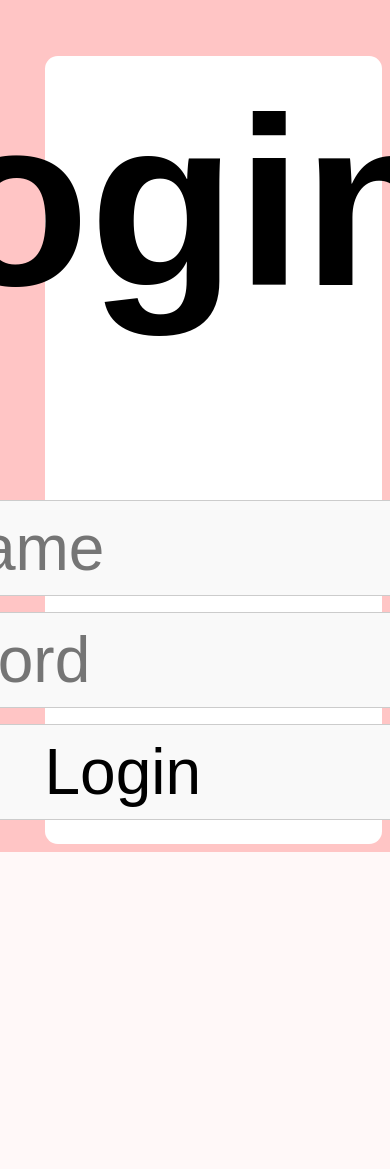
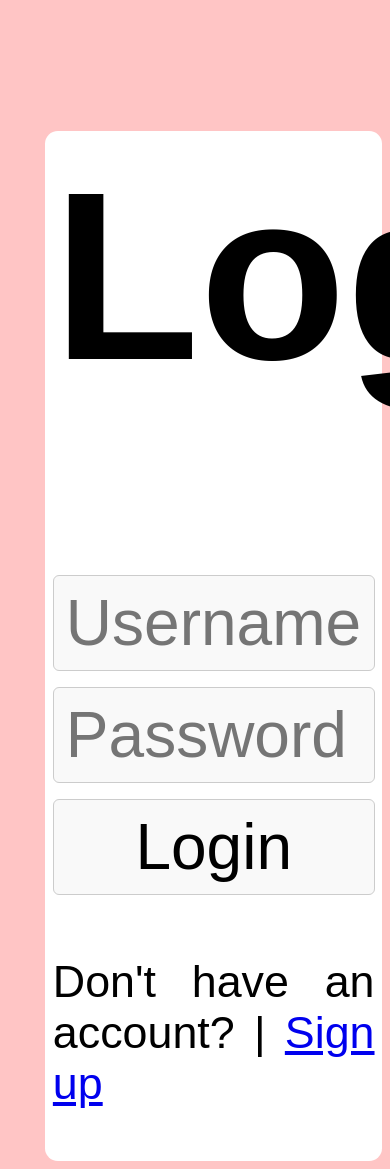
Before and after one commit to SithabileM/shopping, a Django app: page / in a window 390 px wide; the page is wider, and only the part inside the window is pictured. Before the commit the page ends 852 px from the top of that part, so only its background shows below. Run offline with Django 5.2, Linux system fonts and the light colour scheme.

Commit message:
fix layout on mobile

```diff
--- a/monde/static/css/login.css
+++ b/monde/static/css/login.css
@@ -21,16 +21,15 @@ body{
 }
 
 #loginForm{
-    display: flex;
+
     justify-content: center;
-    align-items: center;
     align-content: center;
    box-sizing: border-box;
    font-family: sans-serif;
    background-color: white;
    width: 90%;
    margin-left: 10%;
-   margin-top: 15%;
+   margin-top: 35%;
    padding: 2% 2% 2% 2%;
    border-radius: .8rem;
    text-align: justify;
```
